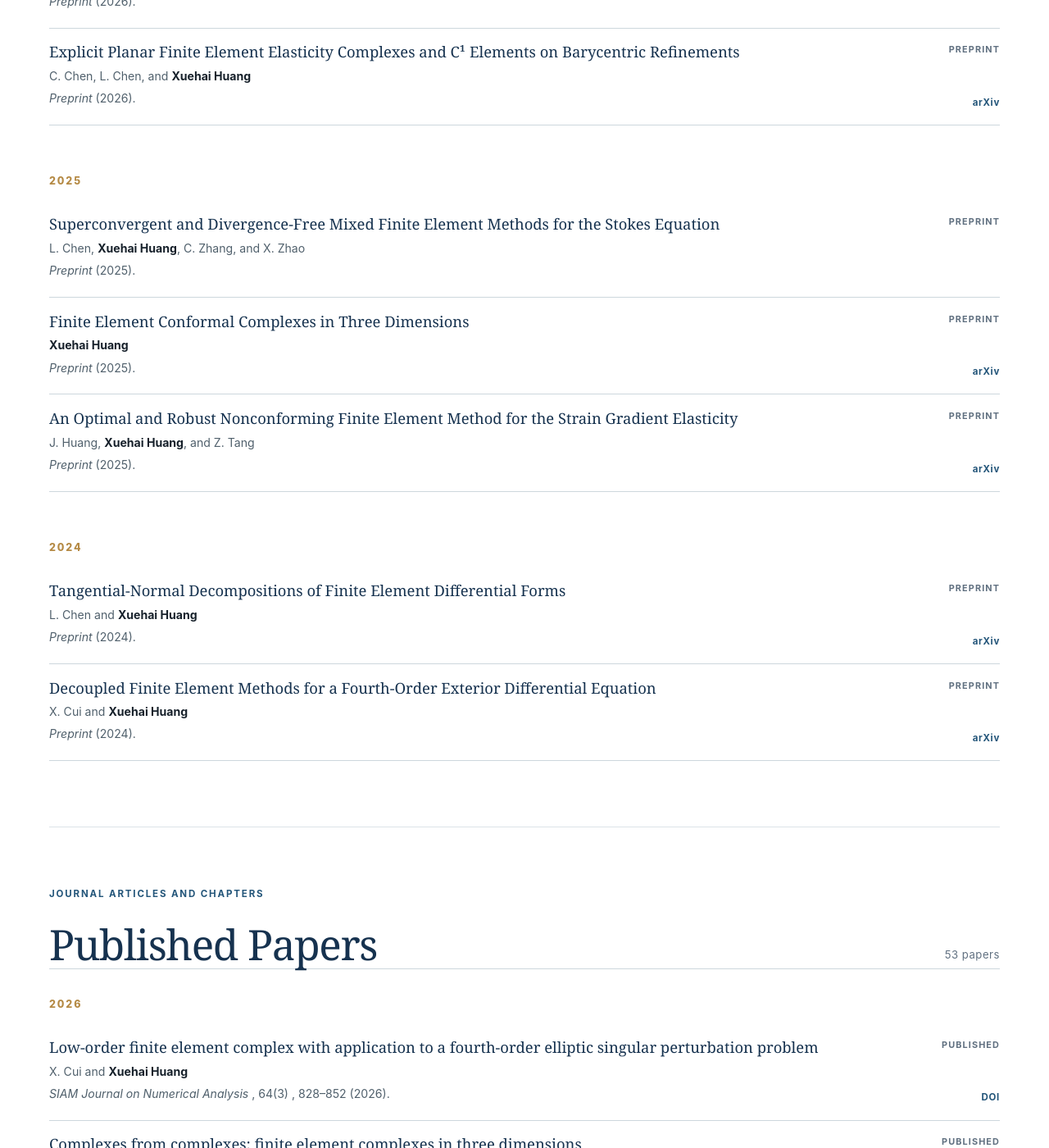
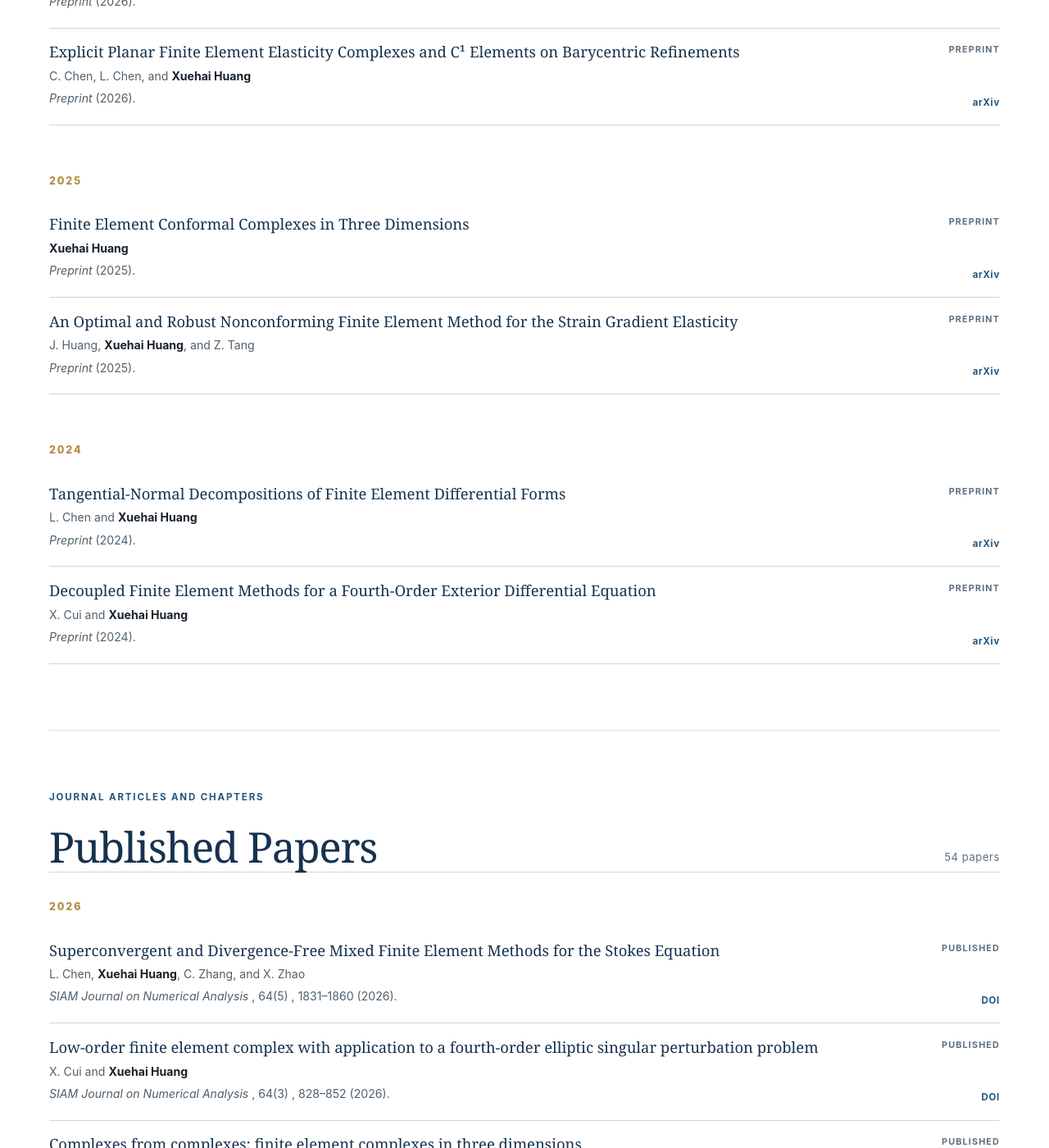
Before and after one commit to xuehaihuang/xuehaihuang.github.io, a Jekyll site: the page built from publications.md, in a window 1280 px wide and 1400 px high, scrolled down 1727 px. Shown: the whole window at 82% size. Built offline with Jekyll 4.4.1, drawn with Linux system fonts in a browser that asks for light colours.

Commit message:
Move Stokes paper to published works

```diff
--- a/_data/publications.yml
+++ b/_data/publications.yml
@@ -50,13 +50,6 @@
   arxiv: "2604.26701"
   selected: false
 
-- title: "Superconvergent and Divergence-Free Mixed Finite Element Methods for the Stokes Equation"
-  authors: "L. Chen, <strong>Xuehai Huang</strong>, C. Zhang, and X. Zhao"
-  journal: "Preprint"
-  year: 2025
-  status: "Preprint"
-  selected: false
-
 - title: "Finite Element Conformal Complexes in Three Dimensions"
   authors: "<strong>Xuehai Huang</strong>"
   journal: "Preprint"
@@ -87,6 +80,16 @@
   year: 2024
   status: "Preprint"
   arxiv: "2410.09689"
+  selected: false
+
+- title: "Superconvergent and Divergence-Free Mixed Finite Element Methods for the Stokes Equation"
+  authors: "L. Chen, <strong>Xuehai Huang</strong>, C. Zhang, and X. Zhao"
+  journal: "SIAM Journal on Numerical Analysis"
+  volume: "64(5)"
+  pages: "1831–1860"
+  year: 2026
+  status: "Published"
+  doi: "10.1137/25M1812087"
   selected: false
 
 - title: "Low-order finite element complex with application to a fourth-order elliptic singular perturbation problem"
```
